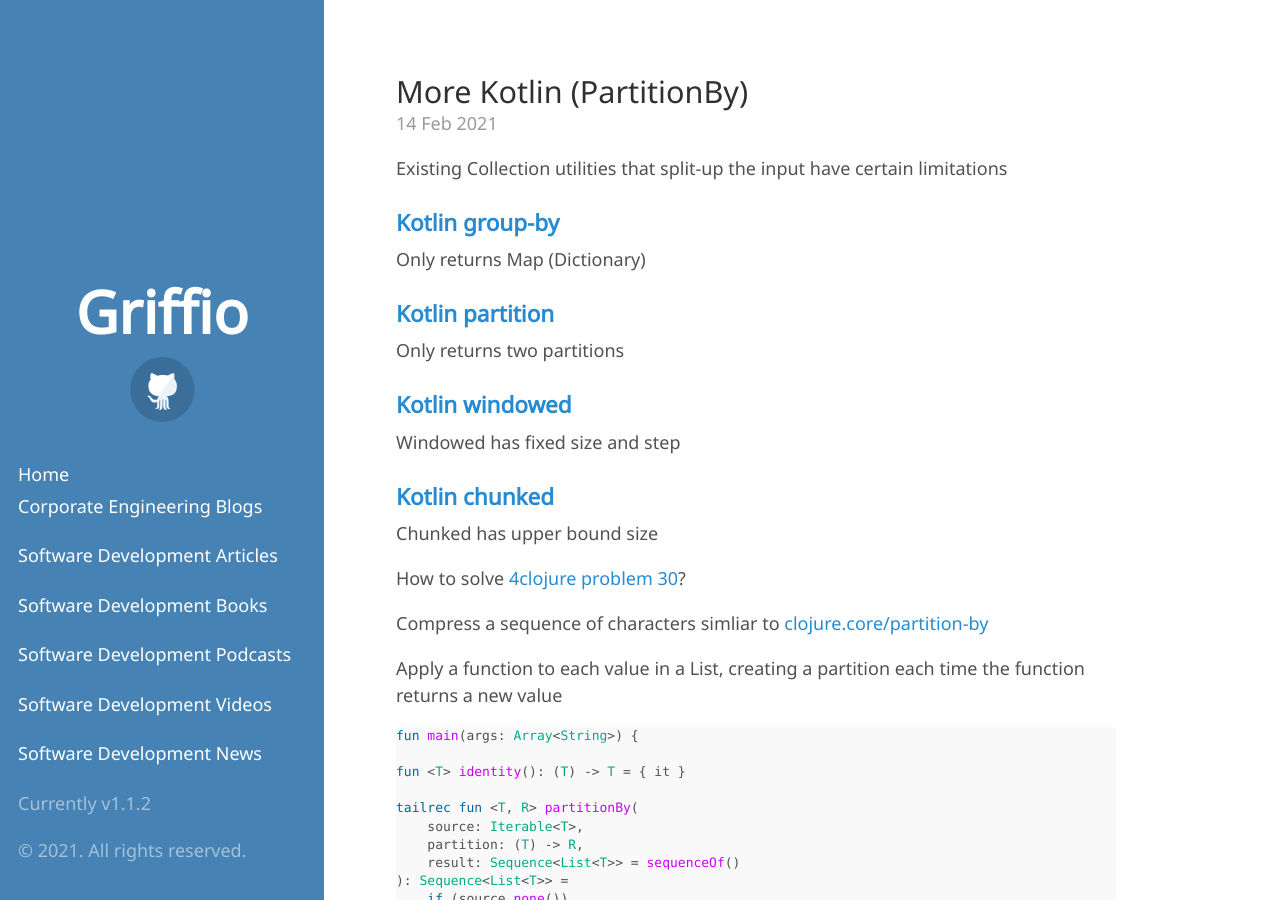
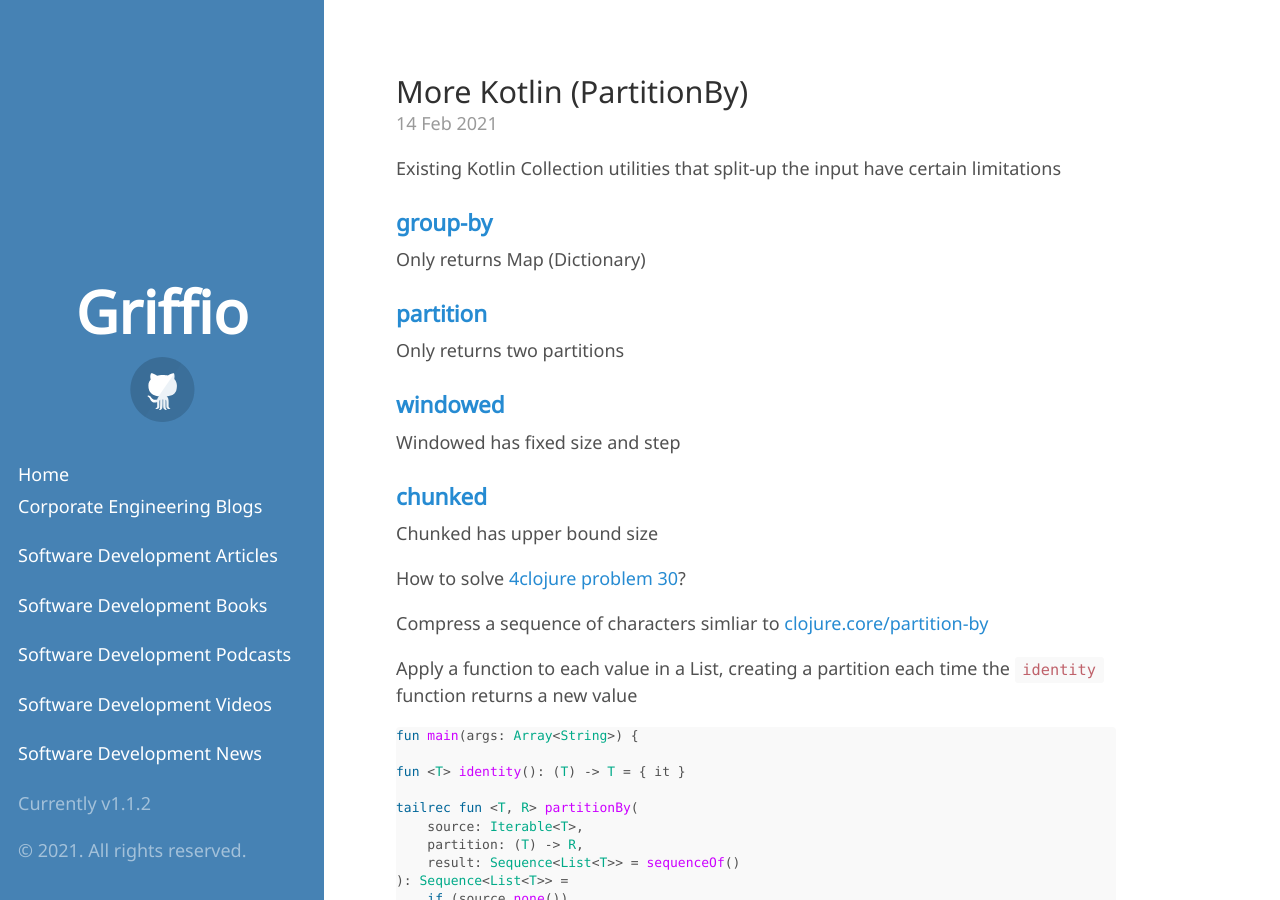
Before and after one commit to griffio/griffio.github.io, a Jekyll site: the page built from _posts/2021-02-14-More-Kotlin-PartitionBy.md, in a window 1280 px wide and 900 px high. Built offline with Jekyll 4.4.1, drawn with Linux system fonts in a browser that asks for light colours; some web fonts are replaced.

Commit message:
Update 2021-02-14-More-Kotlin-PartitionBy.md

````diff
--- a/_posts/2021-02-14-More-Kotlin-PartitionBy.md
+++ b/_posts/2021-02-14-More-Kotlin-PartitionBy.md
@@ -8,25 +8,25 @@ summary: kotlin partitionBy
 runcode: true
 ---
 
-Existing Collection utilities that split-up the input have certain limitations
+Existing Kotlin Collection utilities that split-up the input have certain limitations
 
-### [Kotlin group-by](https://kotlinlang.org/api/latest/jvm/stdlib/kotlin.collections/group-by.html)
+### [group-by](https://kotlinlang.org/api/latest/jvm/stdlib/kotlin.collections/group-by.html)
 Only returns Map (Dictionary)
 
-### [Kotlin partition](https://kotlinlang.org/api/latest/jvm/stdlib/kotlin.collections/partition.html)
+### [partition](https://kotlinlang.org/api/latest/jvm/stdlib/kotlin.collections/partition.html)
 Only returns two partitions
 
-### [Kotlin windowed](https://kotlinlang.org/api/latest/jvm/stdlib/kotlin.collections/windowed.html)
+### [windowed](https://kotlinlang.org/api/latest/jvm/stdlib/kotlin.collections/windowed.html)
 Windowed has fixed size and step
 
-### [Kotlin chunked](https://kotlinlang.org/api/latest/jvm/stdlib/kotlin.collections/chunked.html)
+### [chunked](https://kotlinlang.org/api/latest/jvm/stdlib/kotlin.collections/chunked.html)
 Chunked has upper bound size
 
 How to solve [4clojure problem 30](https://www.4clojure.com/problem/30)?
 
 Compress a sequence of characters simliar to [clojure.core/partition-by](https://clojuredocs.org/clojure.core/partition-by)
 
-Apply a function to each value in a List, creating a partition each time the function returns a new value
+Apply a function to each value in a List, creating a partition each time the `identity` function returns a new value
 
 ```  kotlin
 fun main(args: Array<String>) {
````
